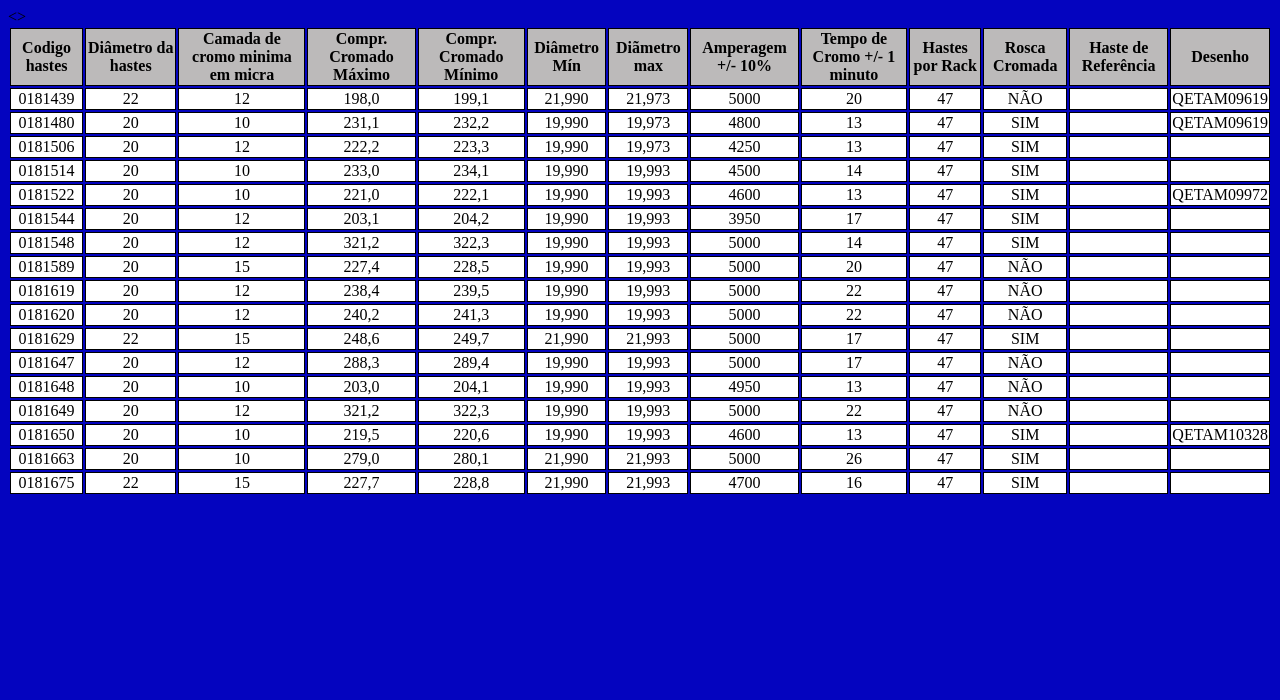
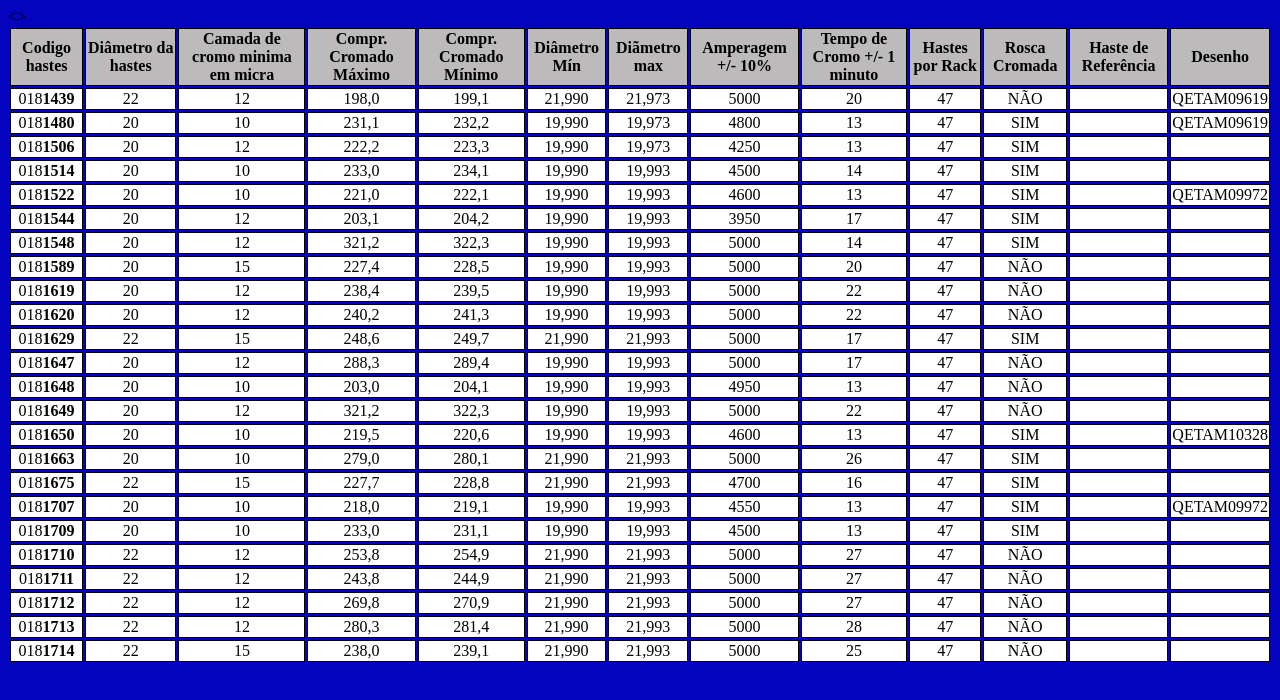
Before and after one commit to Regisrib/planilha-cromacao-hastes, a plain HTML site: page index.html in a window 1280 px wide. Drawn offline with Linux system fonts and the light colour scheme.

Commit message:
adicionando mais conteudo na planilha e strong

```diff
--- a/index.html
+++ b/index.html
@@ -16,23 +16,30 @@
     </tr>
   </thead>
   <tbody>
-    <tr><td>0181439</td><td>22</td><td>12</td><td>198,0</td><td>199,1</td><td>21,990</td><td>21,973</td><td>5000</td><td>20</td><td>47</td><td>NÃO</td><td></td><td>QETAM09619</td></tr>
-    <tr><td>0181480</td><td>20</td><td>10</td><td>231,1</td><td>232,2</td><td>19,990</td><td>19,973</td><td>4800</td><td>13</td><td>47</td><td>SIM</td><td></td><td>QETAM09619</td></tr>
-    <tr><td>0181506</td><td>20</td><td>12</td><td>222,2</td><td>223,3</td><td>19,990</td><td>19,973</td><td>4250</td><td>13</td><td>47</td><td>SIM</td><td></td><><td></td></tr>
-    <tr><td>0181514</td><td>20</td><td>10</td><td>233,0</td><td>234,1</td><td>19,990</td><td>19,993</td><td>4500</td><td>14</td><td>47</td><td>SIM</td><td><td></td></td></tr>
-    <tr><td>0181522</td><td>20</td><td>10</td><td>221,0</td><td>222,1</td><td>19,990</td><td>19,993</td><td>4600</td><td>13</td><td>47</td><td>SIM</td><td></td><td>QETAM09972</td></tr>
-    <tr><td>0181544</td><td>20</td><td>12</td><td>203,1</td><td>204,2</td><td>19,990</td><td>19,993</td><td>3950</td><td>17</td><td>47</td><td>SIM</td><td></td><td></td></tr>
-    <tr><td>0181548</td><td>20</td><td>12</td><td>321,2</td><td>322,3</td><td>19,990</td><td>19,993</td><td>5000</td><td>14</td><td>47</td><td>SIM</td><td></td><td></td></tr>
-    <tr><td>0181589</td><td>20</td><td>15</td><td>227,4</td><td>228,5</td><td>19,990</td><td>19,993</td><td>5000</td><td>20</td><td>47</td><td>NÃO</td><td></td><td></td></tr>
-    <tr><td>0181619</td><td>20</td><td>12</td><td>238,4</td><td>239,5</td><td>19,990</td><td>19,993</td><td>5000</td><td>22</td><td>47</td><td>NÃO</td><td></td><td></td></tr>
-    <tr><td>0181620</td><td>20</td><td>12</td><td>240,2</td><td>241,3</td><td>19,990</td><td>19,993</td><td>5000</td><td>22</td><td>47</td><td>NÃO</td><td></td><td></td></tr>
-    <tr><td>0181629</td><td>22</td><td>15</td><td>248,6</td><td>249,7</td><td>21,990</td><td>21,993</td><td>5000</td><td>17</td><td>47</td><td>SIM</td><td></td><td></td></tr>
-    <tr><td>0181647</td><td>20</td><td>12</td><td>288,3</td><td>289,4</td><td>19,990</td><td>19,993</td><td>5000</td><td>17</td><td>47</td><td>NÃO</td><td></td><td></td></tr>
-    <tr><td>0181648</td><td>20</td><td>10</td><td>203,0</td><td>204,1</td><td>19,990</td><td>19,993</td><td>4950</td><td>13</td><td>47</td><td>NÃO</td><td></td><td></td></tr>
-    <tr><td>0181649</td><td>20</td><td>12</td><td>321,2</td><td>322,3</td><td>19,990</td><td>19,993</td><td>5000</td><td>22</td><td>47</td><td>NÃO</td><td></td><td></td></tr>
-    <tr><td>0181650</td><td>20</td><td>10</td><td>219,5</td><td>220,6</td><td>19,990</td><td>19,993</td><td>4600</td><td>13</td><td>47</td><td>SIM</td><td></td><td>QETAM10328</td></tr>
-    <tr><td>0181663</td><td>20</td><td>10</td><td>279,0</td><td>280,1</td><td>21,990</td><td>21,993</td><td>5000</td><td>26</td><td>47</td><td>SIM</td><td></td><td></td></tr>
-    <tr><td>0181675</td><td>22</td><td>15</td><td>227,7</td><td>228,8</td><td>21,990</td><td>21,993</td><td>4700</td><td>16</td><td>47</td><td>SIM</td><td></td><td></td></tr>
+    <tr class="cinza"><td>018<strong>1439</strong></td><td>22</td><td>12</td><td>198,0</td><td>199,1</td><td>21,990</td><td>21,973</td><td>5000</td><td>20</td><td>47</td><td>NÃO</td><td></td><td>QETAM09619</td></tr>
+    <tr class="branco"><td>018<strong>1480</strong></td><td>20</td><td>10</td><td>231,1</td><td>232,2</td><td>19,990</td><td>19,973</td><td>4800</td><td>13</td><td>47</td><td>SIM</td><td></td><td>QETAM09619</td></tr>
+    <tr class="cinza"><td>018<strong>1506</strong></td><td>20</td><td>12</td><td>222,2</td><td>223,3</td><td>19,990</td><td>19,973</td><td>4250</td><td>13</td><td>47</td><td>SIM</td><td></td><><td></td></tr>
+    <tr class="branco"><td>018<strong>1514</strong></td><td>20</td><td>10</td><td>233,0</td><td>234,1</td><td>19,990</td><td>19,993</td><td>4500</td><td>14</td><td>47</td><td>SIM</td><td><td></td></td></tr>
+    <tr class="cinza"><td>018<strong>1522</strong></td><td>20</td><td>10</td><td>221,0</td><td>222,1</td><td>19,990</td><td>19,993</td><td>4600</td><td>13</td><td>47</td><td>SIM</td><td></td><td>QETAM09972</td></tr>
+    <tr class="branco"><td>018<strong>1544</strong></td><td>20</td><td>12</td><td>203,1</td><td>204,2</td><td>19,990</td><td>19,993</td><td>3950</td><td>17</td><td>47</td><td>SIM</td><td></td><td></td></tr>
+    <tr class="cinza"><td>018<strong>1548</strong></td><td>20</td><td>12</td><td>321,2</td><td>322,3</td><td>19,990</td><td>19,993</td><td>5000</td><td>14</td><td>47</td><td>SIM</td><td></td><td></td></tr>
+    <tr class="branco"><td>018<strong>1589</strong></td><td>20</td><td>15</td><td>227,4</td><td>228,5</td><td>19,990</td><td>19,993</td><td>5000</td><td>20</td><td>47</td><td>NÃO</td><td></td><td></td></tr>
+    <tr class="cinza"><td>018<strong>1619</strong></td><td>20</td><td>12</td><td>238,4</td><td>239,5</td><td>19,990</td><td>19,993</td><td>5000</td><td>22</td><td>47</td><td>NÃO</td><td></td><td></td></tr>
+    <tr class="branco"><td>018<strong>1620</strong></td><td>20</td><td>12</td><td>240,2</td><td>241,3</td><td>19,990</td><td>19,993</td><td>5000</td><td>22</td><td>47</td><td>NÃO</td><td></td><td></td></tr>
+    <tr class="cinza"><td>018<strong>1629</strong></td><td>22</td><td>15</td><td>248,6</td><td>249,7</td><td>21,990</td><td>21,993</td><td>5000</td><td>17</td><td>47</td><td>SIM</td><td></td><td></td></tr>
+    <tr class="branco"><td>018<strong>1647</strong></td><td>20</td><td>12</td><td>288,3</td><td>289,4</td><td>19,990</td><td>19,993</td><td>5000</td><td>17</td><td>47</td><td>NÃO</td><td></td><td></td></tr>
+    <tr class="cinza"><td>018<strong>1648</strong></td><td>20</td><td>10</td><td>203,0</td><td>204,1</td><td>19,990</td><td>19,993</td><td>4950</td><td>13</td><td>47</td><td>NÃO</td><td></td><td></td></tr>
+    <tr class="branco"><td>018<strong>1649</strong></td><td>20</td><td>12</td><td>321,2</td><td>322,3</td><td>19,990</td><td>19,993</td><td>5000</td><td>22</td><td>47</td><td>NÃO</td><td></td><td></td></tr>
+    <tr class="cinza"><td>018<strong>1650</strong></td><td>20</td><td>10</td><td>219,5</td><td>220,6</td><td>19,990</td><td>19,993</td><td>4600</td><td>13</td><td>47</td><td>SIM</td><td></td><td>QETAM10328</td></tr>
+    <tr class="branco"><td>018<strong>1663</strong></td><td>20</td><td>10</td><td>279,0</td><td>280,1</td><td>21,990</td><td>21,993</td><td>5000</td><td>26</td><td>47</td><td>SIM</td><td></td><td></td></tr>
+    <tr class="cinza"><td>018<strong>1675</strong></td><td>22</td><td>15</td><td>227,7</td><td>228,8</td><td>21,990</td><td>21,993</td><td>4700</td><td>16</td><td>47</td><td>SIM</td><td></td><td></td></tr>
+    <tr class="branco"><td>018<strong>1707</strong></td><td>20</td><td>10</td><td>218,0</td><td>219,1</td><td>19,990</td><td>19,993</td><td>4550</td><td>13</td><td>47</td><td>SIM</td><td></td><td>QETAM09972</td></tr>
+    <tr class="cinza"><td>018<strong>1709</strong></td><td>20</td><td>10</td><td>233,0</td><td>231,1</td><td>19,990</td><td>19,993</td><td>4500</td><td>13</td><td>47</td><td>SIM</td><td></td><td></td></tr>
+    <tr class="branco"><td>018<strong>1710</strong></td><td>22</td><td>12</td><td>253,8</td><td>254,9</td><td>21,990</td><td>21,993</td><td>5000</td><td>27</td><td>47</td><td>NÃO</td><td></td><td></td></tr>
+    <tr class="cinza"><td>018<strong>1711</strong></td><td>22</td><td>12</td><td>243,8</td><td>244,9</td><td>21,990</td><td>21,993</td><td>5000</td><td>27</td><td>47</td><td>NÃO</td><td></td><td></td></tr>
+    <tr class="branco"><td>018<strong>1712</strong></td><td>22</td><td>12</td><td>269,8</td><td>270,9</td><td>21,990</td><td>21,993</td><td>5000</td><td>27</td><td>47</td><td>NÃO</td><td></td><td></td></tr>
+    <tr class="cinza"><td>018<strong>1713</strong></td><td>22</td><td>12</td><td>280,3</td><td>281,4</td><td>21,990</td><td>21,993</td><td>5000</td><td>28</td><td>47</td><td>NÃO</td><td></td><td></td></tr>
+    <tr class="branco"><td>018<strong>1714</strong></td><td>22</td><td>15</td><td>238,0</td><td>239,1</td><td>21,990</td><td>21,993</td><td>5000</td><td>25</td><td>47</td><td>NÃO</td><td></td><td></td></tr>
   </tbody>
 </table>
 </body>
```
